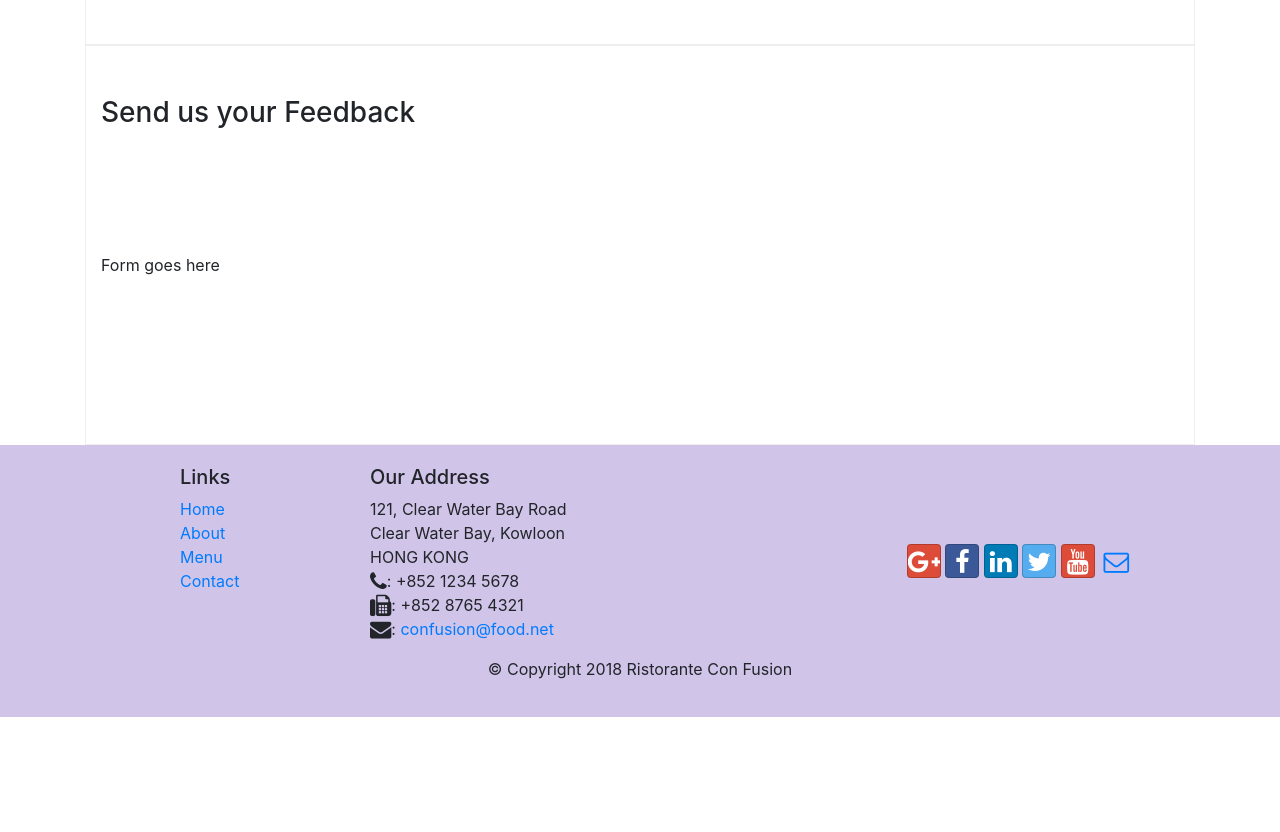
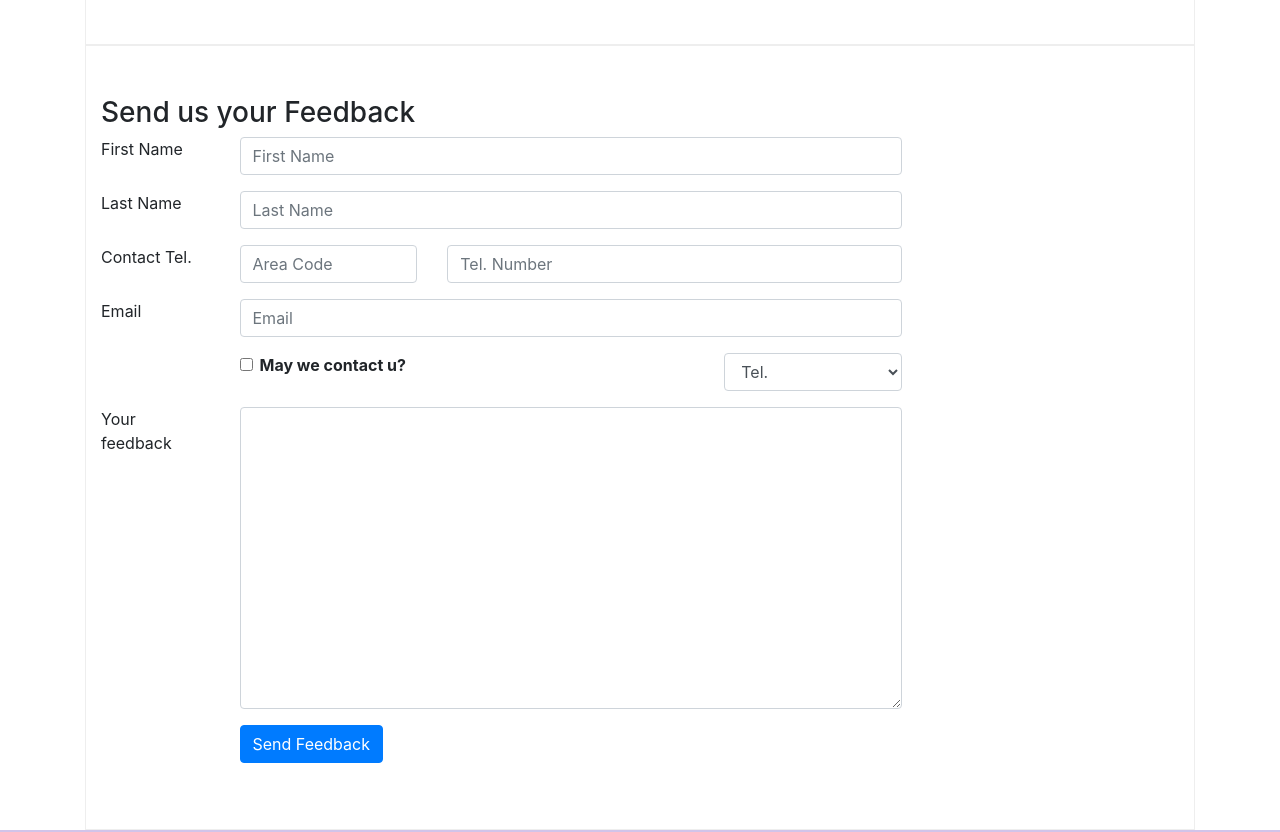
Before and after one commit to Bereket-U/conFusion, a website: page contactus.html in a window 1280 px wide. Shown: the part 820-1652 px from the top of the page. Before the commit the page ends 1537 px from the top, so only its background shows below. Drawn offline with nearby package versions, Linux system fonts and the light colour scheme.

Commit message:
Contact-form-done

```diff
--- a/contactus.html
+++ b/contactus.html
@@ -92,7 +92,70 @@
               <h3>Send us your Feedback</h3>
            </div>
             <div class="col-12 col-md-9">
-                Form goes here
+               <form>
+                   <div class="form-group row">
+                       <label for="firstname" class="col-md-2 col-form-lable">First Name</label>
+                         <div class="col-md-10">
+                          <input type="text" class="form-control" id="firstname" name="firstname" placeholder="First Name">
+                         </div>
+                   </div>
+
+                   <div class="form-group row">
+                        <label for="lastname" class="col-md-2 col-form-lable">Last Name</label>
+                        <div class="col-md-10">
+                          <input type="text" class="form-control" id="lastname" name="lastname" placeholder="Last Name">
+                        </div>
+
+                    </div>
+                    <div class="form-group row">
+                        <label for="telnum" class="col-12 col-md-2 col-form-lable">Contact Tel.</label>
+                        <div class="col-5 col-md-3">
+                          <input type="tel" class="form-control" id="areacode" name="areacode" placeholder="Area Code">
+                        </div>
+                        <div class="col 7 col-md-7">
+                            <input type="tel" class="form-control" id="telnum" name="telnum" placeholder="Tel. Number">
+                        </div>
+                    </div>
+
+                    <div class="form-group row">
+                        <label for="emailid" class="col-md-2 col-form-lable">Email</label>
+                        <div class="col-md-10">
+                          <input type="email" class="form-control" id="emailid" name="emailid" placeholder="Email">
+                        </div>
+                    </div>
+
+                    <div class="form-group row">
+                       <div class="col-md-6 offset-md-2">
+                           <div class="form-check">
+                               <input type="checkbox" class="form-check-input" name="approve" id="approve" value="">
+                               <label class="form-check-lable" for="approve"><strong>May we contact u?</strong></label>
+                           </div>
+                       </div>
+                       <div class="col-md-3 offset-md-1">
+                           <select class="form-control">
+                               <option>Tel.</option>
+                               <option>Email</option>
+                           </select>
+
+                       </div>
+                    </div>
+
+                    <div class="form-group row">
+                        <label for="feedback" class="col-md-2 col-form-lable">Your feedback</label>
+                        <div class="col-md-10">
+                          <textarea type="feedback" class="form-control" id="feedback" name="feedback" rows="12"></textarea>
+                        </div>
+                    </div>
+
+                    <div class="form-group row">
+                        <div class="offset-md-2 col-md-10">
+                            <button type="submit" class="btn btn-primary">
+                                Send Feedback
+                            </button>
+                        </div>
+                    </div>
+
+                </form>
             </div>
              <div class="col-12 col-md">
             </div>
```
